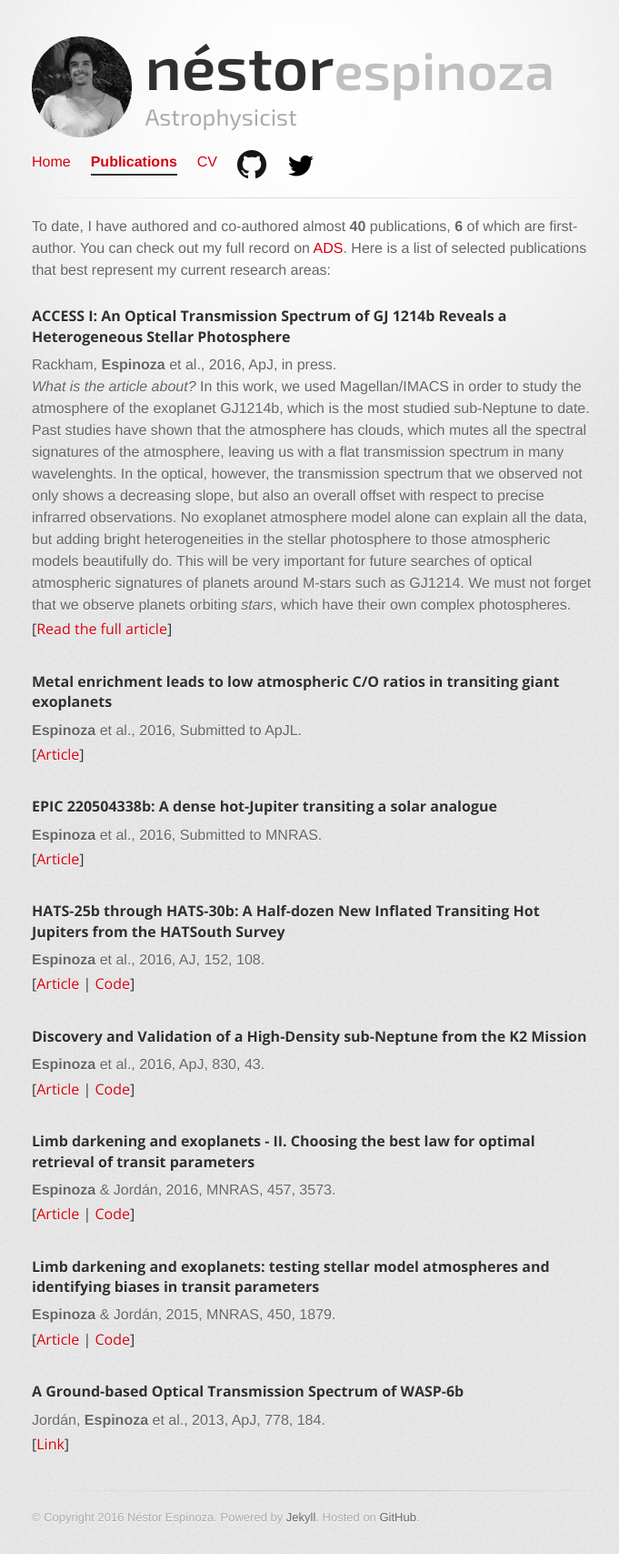
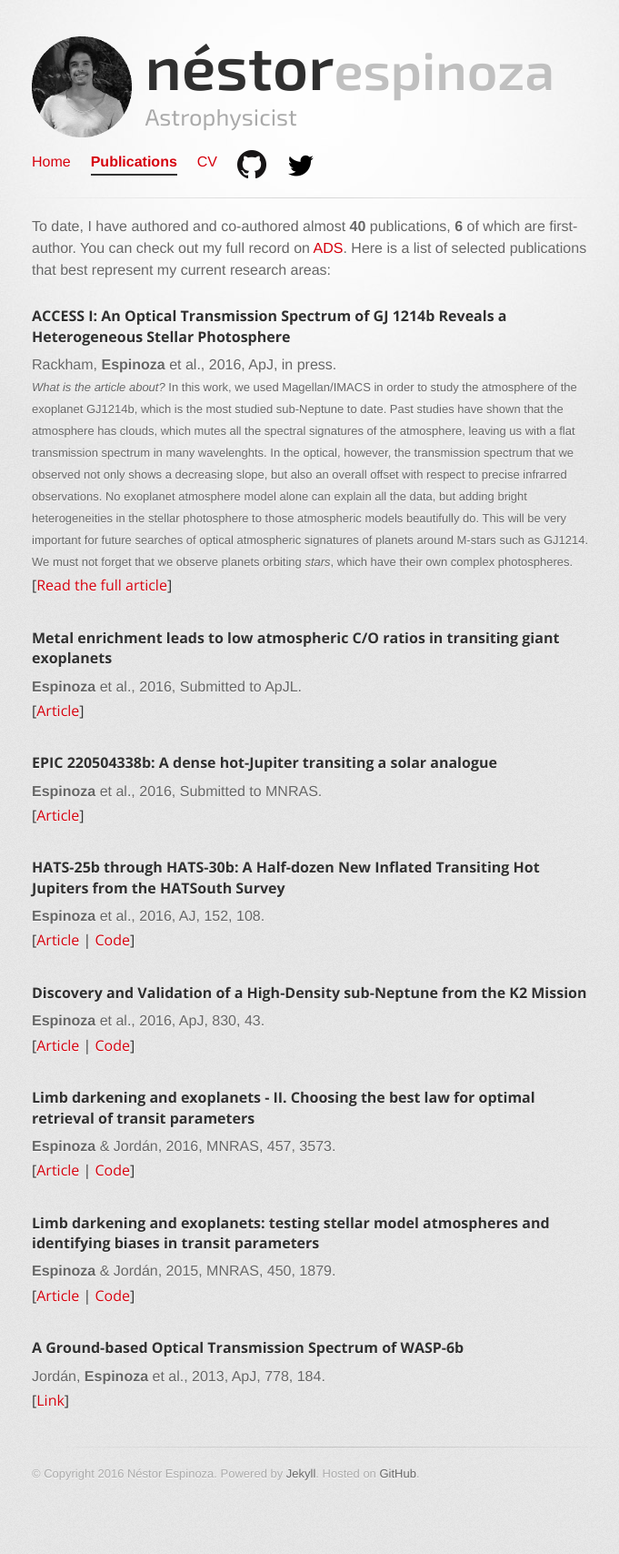
Before and after one commit to cphyc/cphyc.github.io, a Jekyll site: the page built from publications/index.html, in a window 1280 px wide. Shown: the whole page at 91% size, without its empty margins (295-976 px from the left). Built offline with Jekyll 4.4.1, drawn with Linux system fonts in a browser that asks for light colours; after the commit the page ends 1660 px from its top, so only the background shows below that.

Commit message:
Testing explainations of the articles...again (x2)

```diff
--- a/publications/index.html
+++ b/publications/index.html
@@ -13,7 +13,7 @@ Here is a list of selected publications that best represent my current research
   <div class="job">
     <h4><b>ACCESS I: An Optical Transmission Spectrum of GJ 1214b Reveals a Heterogeneous Stellar Photosphere</b></h4>
     Rackham, <b>Espinoza</b> et al., 2016, ApJ, in press.<br>
-    <font size="3"><i>What is the article about?</i> In this work, we used Magellan/IMACS in order to study the atmosphere of the
+    <font size="2"><i>What is the article about?</i> In this work, we used Magellan/IMACS in order to study the atmosphere of the
        exoplanet GJ1214b, which is the most studied sub-Neptune to date. Past studies have shown that the atmosphere
        has clouds, which mutes all the spectral signatures of the atmosphere, leaving us with a flat transmission
        spectrum in many wavelenghts. In the optical, however, the transmission spectrum that we observed not only shows
```
